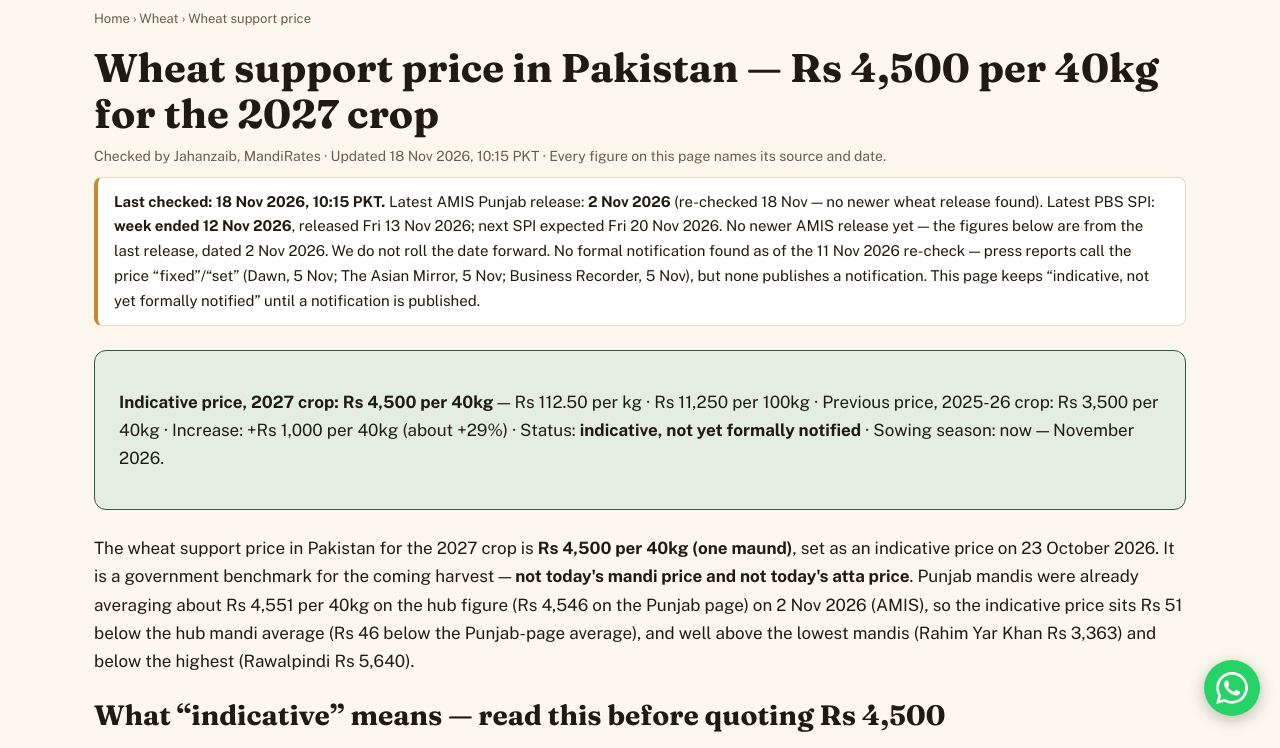
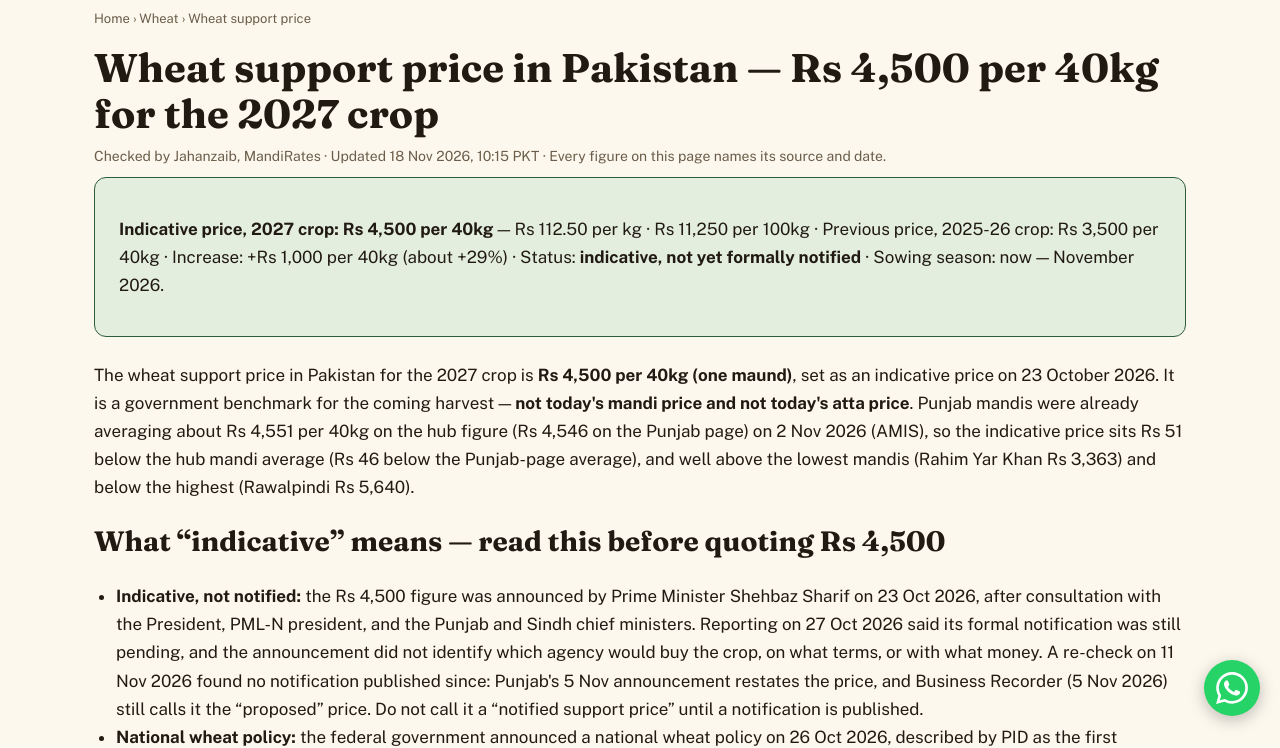
Before and after one commit to jzaibaltaf82-sudo/mandiratess, a plain HTML site: page mandiratess-site/wheat-support-price-pakistan/index.html in a window 1280 px wide. Shown: the part 64-812 px from the top of the page. Drawn offline with nearby package versions, Linux system fonts and the light colour scheme.

Commit message:
Remove Last checked freshness strip (20 Nov 2026)

```diff
--- a/mandiratess-site/wheat-support-price-pakistan/index.html
+++ b/mandiratess-site/wheat-support-price-pakistan/index.html
@@ -94,7 +94,7 @@ thead th{position:sticky;top:56px;z-index:5}
 </style></head>
 <body><header><div class="wrap"><a class="brand" href="/">Mandi<span>Rates</span></a><nav><a href="/wheat-price-pakistan/">Wheat</a><a href="/rice-price-pakistan/">Rice</a><a href="/sugar-price-pakistan/">Sugar</a><a href="/cotton-price-pakistan/">Cotton</a><details class="drop"><summary>More prices ▾</summary><div class="dropmenu"><a href="/daal-price-pakistan/">Daal</a><a href="/sabzi-price-pakistan/">Sabzi</a><a href="/chicken-eggs-price-pakistan/">Chicken &amp; Eggs</a><a href="/milk-price-pakistan/">Milk</a><a href="/ghee-cooking-oil-price-pakistan/">Ghee &amp; Cooking Oil</a><a href="/lpg-gas-price-pakistan/">LPG Gas</a><a href="/petrol-diesel-price-pakistan/">Petrol &amp; Diesel</a><a href="/wheat-price-karachi/">Karachi Wheat</a></div></details></nav><span class="updated-tag">Updated 18 Nov 2026</span><a class="signin-btn" href="/sign-in/">Sign In</a><a class="lang-switch" href="/ur/wheat-support-price-pakistan/">اردو</a></div></header>
 <main class="wrap"><p class="crumb">Home › Wheat › Wheat support price</p><h1>Wheat support price in Pakistan — Rs 4,500 per 40kg for the 2027 crop</h1><p class="byline">Checked by Jahanzaib, MandiRates · Updated 18 Nov 2026, 10:15 PKT · Every figure on this page names its source and date.</p>
-<div class="fresh"><b>Last checked: 18 Nov 2026, 10:15 PKT.</b> Latest AMIS Punjab release: <b>2 Nov 2026</b> (re-checked 18 Nov — no newer wheat release found). Latest PBS SPI: <b>week ended 12 Nov 2026</b>, released Fri 13 Nov 2026; next SPI expected Fri 20 Nov 2026. No newer AMIS release yet — the figures below are from the last release, dated 2 Nov 2026. We do not roll the date forward. No formal notification found as of the 11 Nov 2026 re-check — press reports call the price “fixed”/“set” (Dawn, 5 Nov; The Asian Mirror, 5 Nov; Business Recorder, 5 Nov), but none publishes a notification. This page keeps “indicative, not yet formally notified” until a notification is published.</div>
+
 <div class="callout"><p><b>Indicative price, 2027 crop: Rs 4,500 per 40kg</b> — Rs 112.50 per kg · Rs 11,250 per 100kg · Previous price, 2025-26 crop: Rs 3,500 per 40kg · Increase: +Rs 1,000 per 40kg (about +29%) · Status: <b>indicative, not yet formally notified</b> · Sowing season: now — November 2026.</p></div>
 <p>The wheat support price in Pakistan for the 2027 crop is <b>Rs 4,500 per 40kg (one maund)</b>, set as an indicative price on 23 October 2026. It is a government benchmark for the coming harvest — <b>not today's mandi price and not today's atta price</b>. Punjab mandis were already averaging about Rs 4,551 per 40kg on the hub figure (Rs 4,546 on the Punjab page) on 2 Nov 2026 (AMIS), so the indicative price sits Rs 51 below the hub mandi average (Rs 46 below the Punjab-page average), and well above the lowest mandis (Rahim Yar Khan Rs 3,363) and below the highest (Rawalpindi Rs 5,640).</p>
 <h2>What “indicative” means — read this before quoting Rs 4,500</h2>
```
